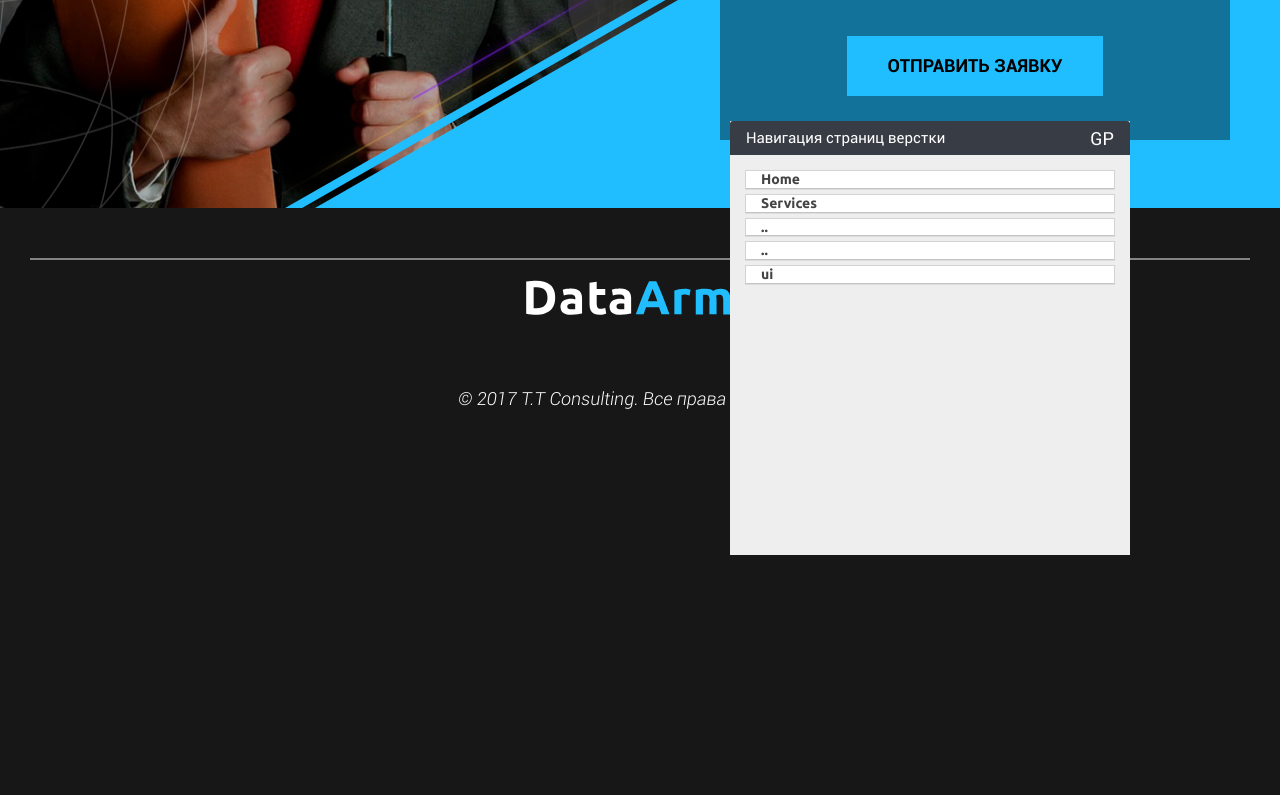
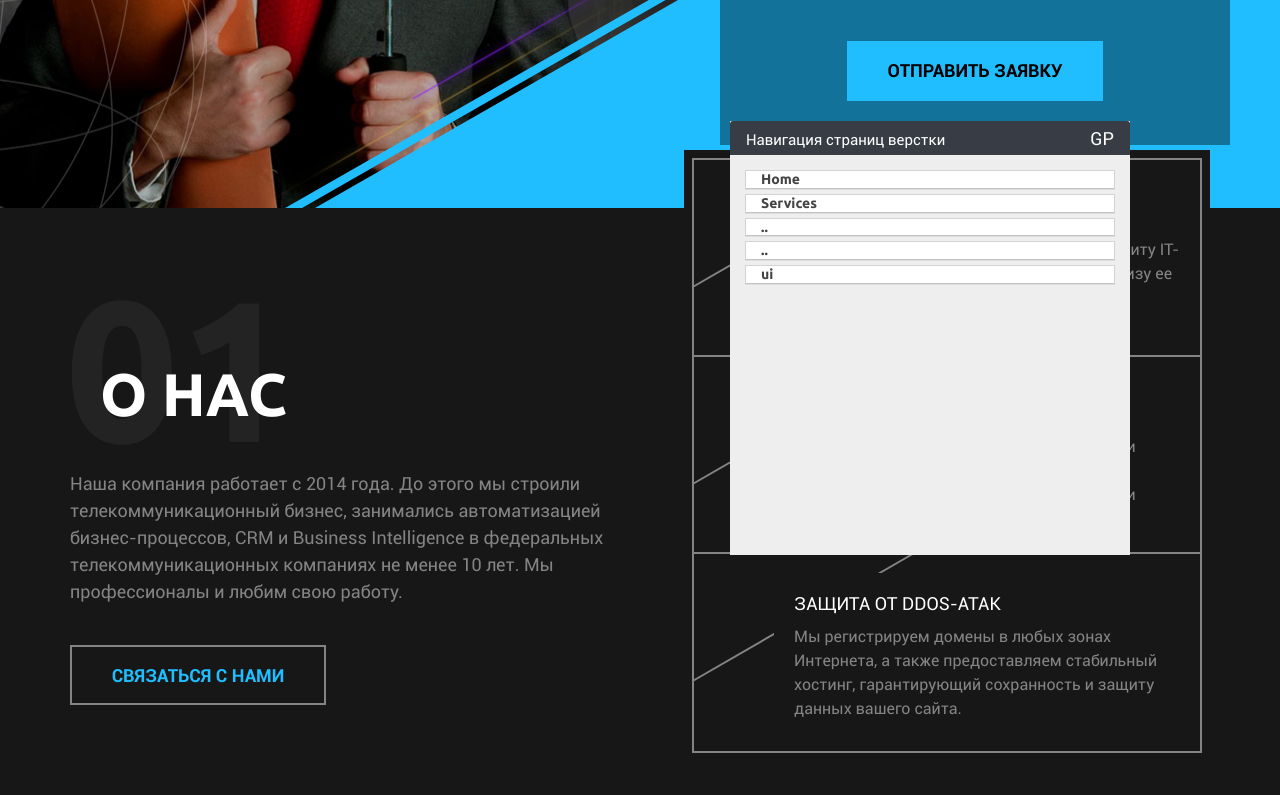
Before and after one commit to unluckylucker/dataarms, a website: page src/html/index.html in a window 1280 px wide. Shown: the part 645-1440 px from the top of the page. Before the commit the page ends 1083 px from the top, so only its background shows below. Drawn offline with nearby package versions, Linux system fonts and the light colour scheme; files that its build step writes are made by us from their sources; files whose address does not match are found by name.

Commit message:
первая секция

```diff
--- a/src/html/index/about.html
+++ b/src/html/index/about.html
@@ -1 +1,39 @@
 <!-- about -->
+<section class="about">
+	<div class="about-company">
+		<h1>О нас<span class="h1-bg">01</span></h1>
+		<p>Наша компания работает с 2014 года. До этого мы строили телекоммуникационный бизнес, занимались автоматизацией бизнес-процессов, CRM и Business Intelligence в федеральных телекоммуникационных компаниях не менее 10 лет. Мы профессионалы и любим свою работу.</p>
+		<button type="button" class="btn">Связаться с нами</button>
+	</div>
+	<div class="about-features">
+		<div class="about-features-block">
+			<svg class="icon icon-analyse icon-features">
+				<use xlink:href="images/sprite/sprite.svg#analyse"></use>
+			</svg>
+			<div class="about-features-block-content">
+				<p class="h3-title">Анализ кода</p>
+				<p class="about-features-block-content__text">Мы готовы провести комплекс работ по аудиту IT-&nbsp;инфраструктуры Вашей организации, анализу ее безопасности и возможных рисков.</p>
+			</div>
+		</div>
+		<div class="about-features-block">
+			<svg class="icon icon-database icon-features">
+				<use xlink:href="images/sprite/sprite.svg#database"></use>
+			</svg>
+			<div class="about-features-block-content">
+				<p class="h3-title">настройка серверов "под ключ"</p>
+				<p class="about-features-block-content__text">Сохранение баз данных и другой критически важной информации внутри компании. Сохранение баз данных и другой критически важной информации внутри компании.</p>
+			</div>
+		</div>
+		<div class="about-features-block">
+			<svg class="icon icon-cloud icon-features">
+				<use xlink:href="images/sprite/sprite.svg#cloud"></use>
+			</svg>
+			<div class="about-features-block-content">
+				<p class="h3-title">Защита от ddos-атак</p>
+				<p class="about-features-block-content__text">Мы регистрируем домены в любых зонах Интернета, а также предоставляем стабильный хостинг, гарантирующий сохранность и защиту данных вашего сайта.
+				</p>
+			</div>
+		</div>
+	</div>
+
+</section>
--- a/src/sass/app.scss
+++ b/src/sass/app.scss
@@ -25,7 +25,7 @@
 
 
 //home
-@import "index/home.scss";
+@import "index/about.scss";
 
 
 
--- a/src/sass/global/_buttons.scss
+++ b/src/sass/global/_buttons.scss
@@ -41,6 +41,13 @@ button:focus,
 	white-space: nowrap;
 	-webkit-appearance: inherit;
 	padding: 0 20px;
+	&:hover{
+		-ms-filter: brightness(70%);
+		-webkit-filter: brightness(70%);
+		-moz-filter: brightness(70%);
+		-o-filter: brightness(70%);
+		filter: brightness(70%);
+	}
 	&.btn_full{
 		width: 100%;
 		min-width: 0;
--- a/src/sass/global/_global.scss
+++ b/src/sass/global/_global.scss
@@ -47,6 +47,13 @@ body {
 /* CUSTOM STYLE FOR GRID */
 .container{
 	width: 100%;
+	padding: 0 50px;
+	@media screen and (max-width: 1240px) {
+		padding: 0 20px;
+	}
+	@media screen and (max-width: 979px) {
+		padding: 0 10px;
+	}
 }
 .left{
 	float: left;
--- a/src/sass/global/_header.scss
+++ b/src/sass/global/_header.scss
@@ -388,6 +388,7 @@
 .header-title{
 	margin-top: 208px;
 	float: left;
+	margin-left: 0px;
 	@media screen and (max-width: 1574px) {
 		width: 50%;
 	}
--- a/src/sass/global/_typography.scss
+++ b/src/sass/global/_typography.scss
@@ -8,8 +8,37 @@ h1{
 	@include font-size($fz-h1);
 	color: $title-color;
 	font-weight: $title-fw;
+	text-transform: uppercase;
+	position: relative;
+	margin-left: 30px;
+	margin-top: 150px;
 	span{
 		@include font-size(51px);
+	}
+	.h1-bg{
+		position: absolute;
+		color: #232323;
+		@include font-size(200px);
+		z-index: -1;
+		top: -110px;
+		left: -35px;
+		@media screen and (max-width: 979px) {
+			@include font-size(180px);
+		}
+		@media screen and (max-width: 767px) {
+			@include font-size(110px);
+			top: -63px;
+			left: -20px;
+		}
+	}
+	@media screen and (max-width: 979px) {
+		@include font-size(48px);
+		margin-top: 110px;
+	}
+	@media screen and (max-width: 767px) {
+		@include font-size(30px);
+		margin-left: 15px;
+		margin-top: 83px;
 	}
 }
 
@@ -73,3 +102,7 @@ a {
 		text-decoration: underline;
 	}
 }
+/* text */
+p{
+	line-height: 1.5;
+}
--- /dev/null
+++ b/src/sass/index/about.scss
@@ -0,0 +1,118 @@
+/* ==========================================================================
+	 About
+	 ===========================================================================*/
+/* company */
+.about-company{
+	float: left;
+	width: 50%;
+	@media screen and (max-width: 1100px) {
+		width: 40%;
+	}
+	@media screen and (max-width: 979px) {
+		width: 100%;
+	}
+	p{
+		color: $grey;
+		margin: 40px 0;
+		@media screen and (max-width: 979px) {
+			@include font-size(16px);
+		}
+		@media screen and (max-width: 767px) {
+			@include font-size(14px);
+		}
+	}
+}
+/* features */
+.about-features{
+	box-shadow: 0 0 0 8px $primary-color;
+	background: $primary-color;
+	border: 2px solid $grey;
+	width: 510px;
+	height: 595px;
+	float: right;
+	margin-top: -50px;
+	z-index: 1;
+	position: relative;
+	margin-right: 8px;
+	@media screen and (max-width: 979px) {
+		box-shadow: none;
+		width: 100%;
+		height: 501px;
+		margin-right: 0px;
+		margin-top: 50px;
+	}
+}
+
+.about-features-block{
+	position: relative;
+	width: 100%;
+	height: 33.33%;
+	border-bottom: 2px solid $grey;
+	&:last-child{
+		border-bottom: none;
+	}
+	&:after{
+		content: '';
+		width: 257px;
+		color: $grey;
+		background: $grey;
+		-webkit-transform: rotate(150deg);
+		-moz-transform: rotate(150deg);
+		-ms-transform: rotate(150deg);
+		-o-transform: rotate(150deg);
+		position: absolute;
+		left: -19px;
+		top: 62px;
+		height: 2px;
+	}
+}
+
+/* features icon*/
+.icon-features{
+	fill: $grey;
+	stroke: $grey;
+	width: 51px;
+	height: 51px;
+	margin: 20px;
+}
+
+.icon-features.icon-cloud{
+	height: 44px;
+}
+
+.about-features-block-content{
+	position: relative;
+	z-index: 1;
+	top: -70px;
+	margin-left: 80px;
+	padding: 20px;
+	background: $primary-color;
+	overflow: hidden;
+	max-height: 150px;
+	@media screen and (max-width: 979px) {
+		max-height: 125px;
+	}
+	@media screen and (max-width: 767px) {
+		padding: 10px;
+	}
+}
+
+.h3-title{
+	text-transform: uppercase;
+	margin: 0;
+	line-height: 1.2;
+	@media screen and (max-width: 767px) {
+		@include font-size(14px);
+	}
+}
+
+.about-features-block-content__text{
+	color: $grey;
+	@include font-size(16px);
+	line-height: 1.5;
+	margin-top: 10px;
+	@media screen and (max-width: 767px) {
+		@include font-size(12px);
+	}
+}
+/* end home */
```
Also changed, not shown: src/sass/index/home.scss (deleted, +0 -7 lines).
